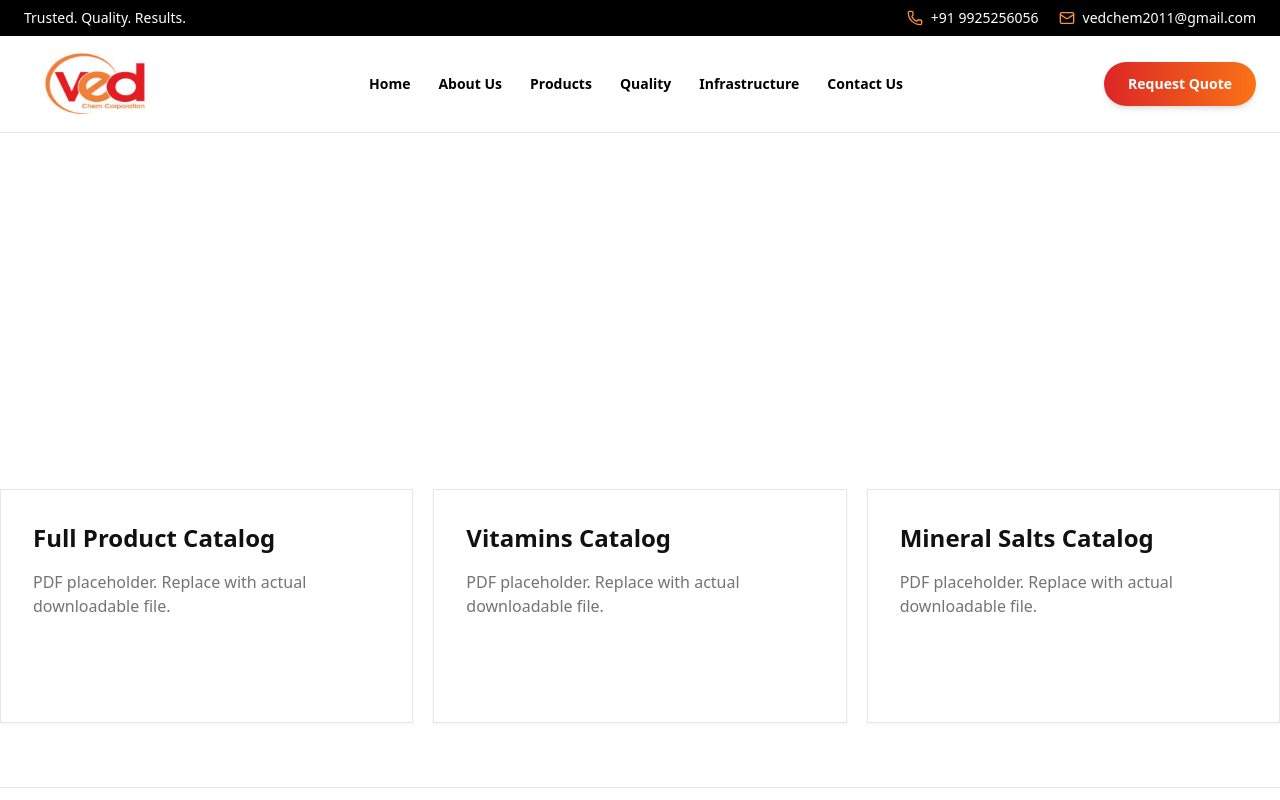
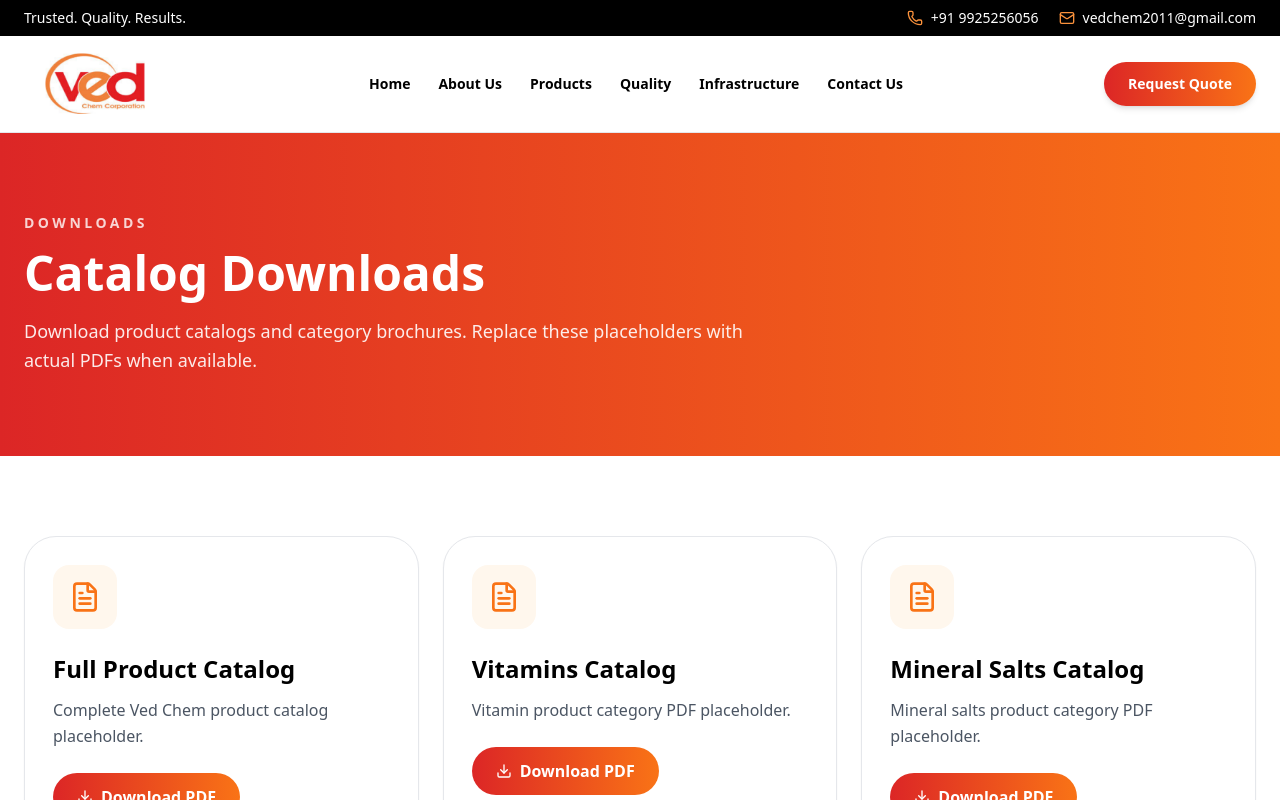
Before and after one commit to patelved3313/vedchem-redesign, a Next.js app: page /en/downloads in a window 1280 px wide. Shown: the top 800 px of the page. Built offline with nearby package versions, Linux system fonts and the light colour scheme.

Commit message:
Update page.tsx

```diff
--- a/app/[locale]/downloads/page.tsx
+++ b/app/[locale]/downloads/page.tsx
@@ -1 +1,62 @@
-export default function Downloads(){return <main><section className="dark-radial py-24 text-white"><div className="container"><p className="font-black uppercase tracking-[.2em] text-vedOrange">Downloads</p><h1 className="mt-4 text-6xl font-black tracking-[-.05em]">Catalog downloads</h1></div></section><section className="container grid gap-5 py-16 md:grid-cols-3">{['Full Product Catalog','Vitamins Catalog','Mineral Salts Catalog'].map(x=><div className="rounded-5xl border border-black/8 bg-white p-8 shadow-sm"><h2 className="text-2xl font-black">{x}</h2><p className="mt-4 text-black/55">PDF placeholder. Replace with actual downloadable file.</p><button className="mt-6 rounded-full bg-vedRed px-5 py-3 font-black text-white">Download PDF</button></div>)}</section></main>}
+import { Download, FileText } from 'lucide-react';
+
+const files = [
+  {
+    title: 'Full Product Catalog',
+    text: 'Complete Ved Chem product catalog placeholder.',
+  },
+  {
+    title: 'Vitamins Catalog',
+    text: 'Vitamin product category PDF placeholder.',
+  },
+  {
+    title: 'Mineral Salts Catalog',
+    text: 'Mineral salts product category PDF placeholder.',
+  },
+];
+
+export default function DownloadsPage() {
+  return (
+    <main className="bg-white">
+      <section className="bg-gradient-to-r from-red-600 to-orange-500 px-6 py-20 text-white">
+        <div className="mx-auto max-w-7xl">
+          <p className="text-sm font-black uppercase tracking-[0.25em] text-white/80">
+            Downloads
+          </p>
+          <h1 className="mt-4 text-5xl font-black">Catalog Downloads</h1>
+          <p className="mt-5 max-w-3xl text-lg leading-relaxed text-white/90">
+            Download product catalogs and category brochures. Replace these
+            placeholders with actual PDFs when available.
+          </p>
+        </div>
+      </section>
+
+      <section className="mx-auto max-w-7xl px-6 py-20">
+        <div className="grid gap-6 md:grid-cols-3">
+          {files.map((file) => (
+            <div
+              key={file.title}
+              className="rounded-[2rem] border bg-white p-7 shadow-sm"
+            >
+              <div className="flex h-16 w-16 items-center justify-center rounded-2xl bg-orange-50">
+                <FileText className="h-8 w-8 text-orange-500" />
+              </div>
+
+              <h2 className="mt-6 text-2xl font-black text-black">
+                {file.title}
+              </h2>
+              <p className="mt-3 leading-relaxed text-gray-600">
+                {file.text}
+              </p>
+
+              <button className="mt-6 inline-flex items-center gap-2 rounded-full bg-gradient-to-r from-red-600 to-orange-500 px-6 py-3 font-bold text-white">
+                <Download className="h-4 w-4" />
+                Download PDF
+              </button>
+            </div>
+          ))}
+        </div>
+      </section>
+    </main>
+  );
+}
```
